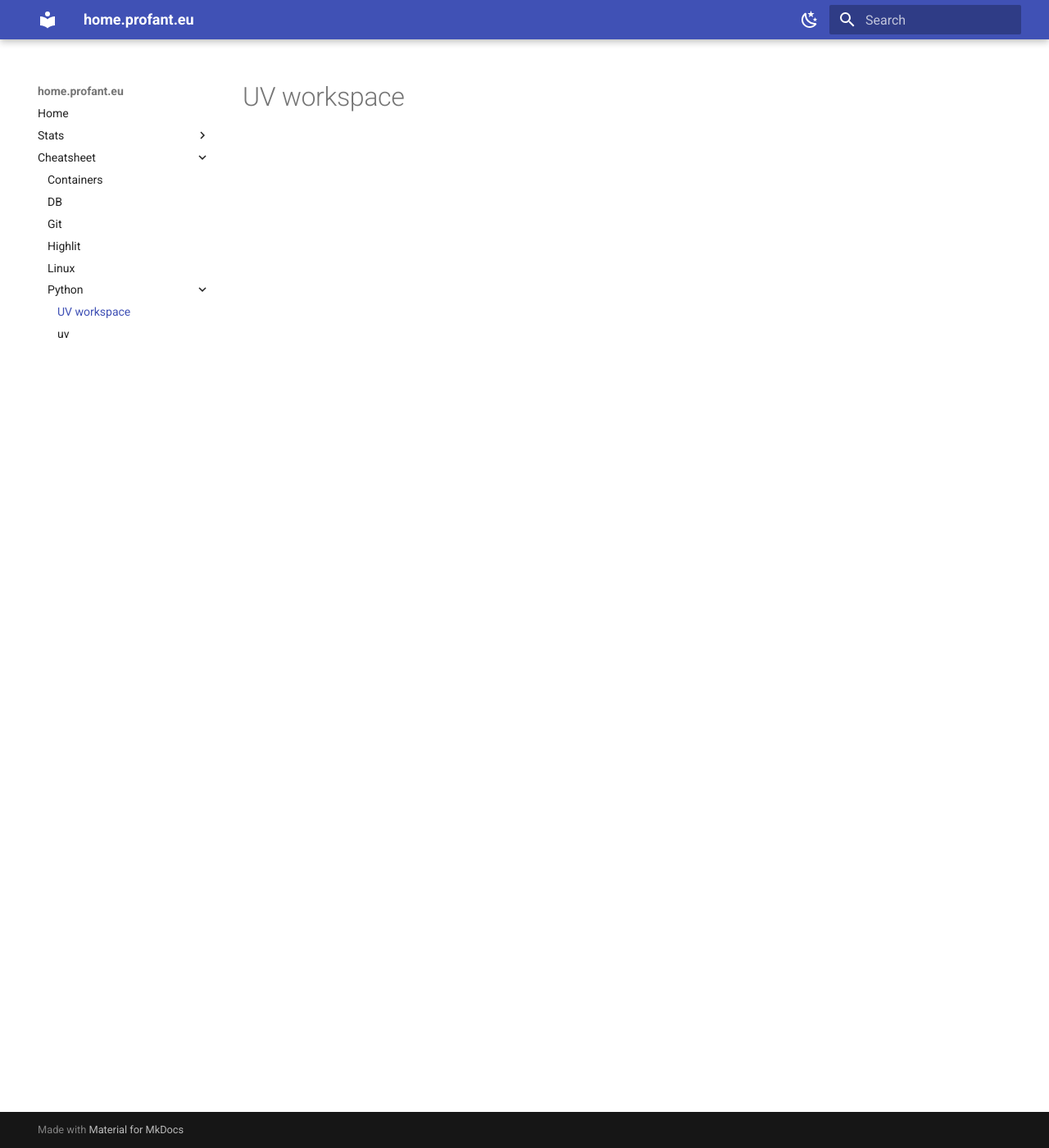
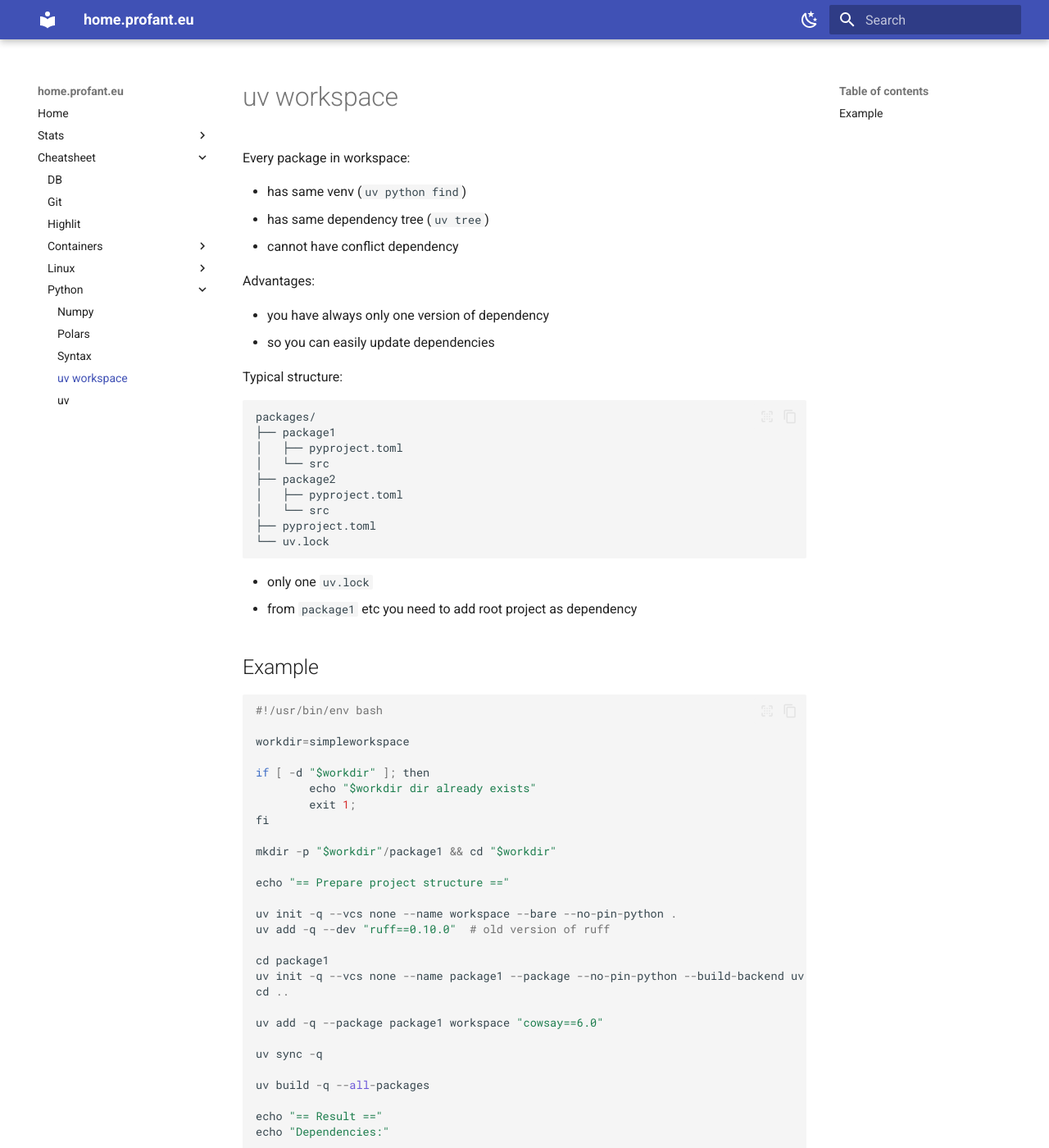
Before and after one commit to Kedrigern/home.profant.eu, an MkDocs documentation site: the page built from docs/cheatsheet/python/uv-workspace.md, in a window 1280 px wide and 1400 px high. Shown: the whole window at 82% size. Built offline with MkDocs 1.6.1 and Material for MkDocs 9.7.7, drawn with Linux system fonts in a browser that asks for light colours; some of the changed text lies outside the part shown.

Commit message:
uv workspace

````diff
--- a/docs/cheatsheet/python/uv-workspace.md
+++ b/docs/cheatsheet/python/uv-workspace.md
@@ -1 +1,71 @@
-# UV workspace
+# uv workspace
+
+Every package in workspace:
+
+- has same venv (`uv python find`)
+- has same dependency tree (`uv tree`)
+- cannot have conflict dependency
+
+Advantages:
+
+- you have always only one version of dependency
+- so you can easily update dependencies
+
+Typical structure:
+
+```
+packages/
+├── package1
+│   ├── pyproject.toml
+│   └── src
+├── package2
+│   ├── pyproject.toml
+│   └── src
+├── pyproject.toml
+└── uv.lock
+```
+
+- only one `uv.lock`
+- from `package1` etc you need to add root project as dependency
+
+## Example
+
+```python
+#!/usr/bin/env bash
+
+workdir=simpleworkspace
+
+if [ -d "$workdir" ]; then
+        echo "$workdir dir already exists"
+        exit 1;
+fi
+
+mkdir -p "$workdir"/package1 && cd "$workdir"
+
+echo "== Prepare project structure =="
+
+uv init -q --vcs none --name workspace --bare --no-pin-python .
+uv add -q --dev "ruff==0.10.0"  # old version of ruff
+
+cd package1
+uv init -q --vcs none --name package1 --package --no-pin-python --build-backend uv .
+cd ..
+
+uv add -q --package package1 workspace "cowsay==6.0"
+
+uv sync -q
+
+uv build -q --all-packages
+
+echo "== Result =="
+echo "Dependencies:"
+
+uv tree --outdated
+
+echo "== Sumary =="
+
+echo -n "UV version: "
+uv -V
+echo -n "Venv: "
+uv python find
+```
````
Also changed, not shown: docs/cheatsheet/containers.md (deleted, +0 -1 lines), docs/cheatsheet/containers/containers.md (added, +1 -0 lines), docs/cheatsheet/python/numpy.md (added, +62 -0 lines), docs/cheatsheet/python/syntax.md (added, +44 -0 lines), docs/cheatsheet/linux/linux.md (renamed from docs/cheatsheet/linux.md), docs/cheatsheet/python/polars.md (added).
